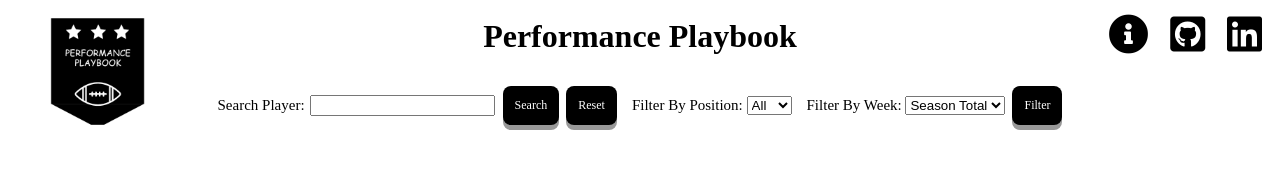
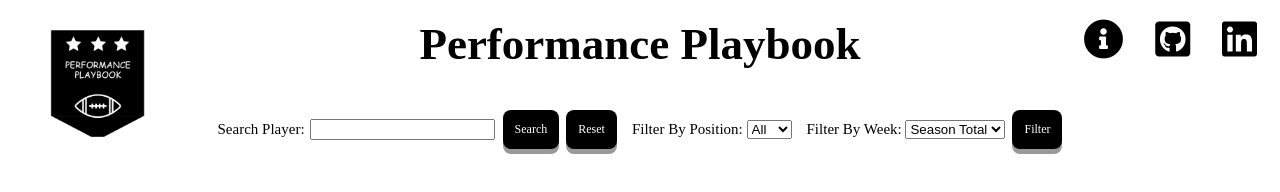
Before and after one commit to aciffone23/Fantasy-Football-Stat-Tracker, a website built with webpack: page index.html in a window 1280 px wide. Built offline with nearby package versions, Linux system fonts and the light colour scheme; no server answers; a web font is replaced by a local one.

Commit message:
minor changes

```diff
--- a/src/index.js
+++ b/src/index.js
@@ -62,6 +62,7 @@ function showModalInfo() {
             <p>4. The results will be displayed below the filter dropdowns.</p>
             <p>5. The reset button clears the search to reload the data. </p>
             <p>6. Click on a players name to get a more detailed view of his stats. </p>
+            <p>7. You can click on the legend circles in the Season Stats graph to toggle the stats.</p>
             <button id="close-modal" class="close">&times;</button>
         </div>
     `;
--- a/src/scripts/lineChart.js
+++ b/src/scripts/lineChart.js
@@ -164,7 +164,8 @@ export function lineChart(data, topPlayerData) {
             d3.select(`#${d.name}`).style('opacity', newOpacity);
             d3.selectAll(`.${d.name}`).style('opacity', newOpacity);
             d.active = isActive;
-        });
+    });
+
     legend.append('text')
         .attr('x', width - 60)
         .attr('y', 9)
--- a/src/styles/header.scss
+++ b/src/styles/header.scss
@@ -8,6 +8,7 @@
 .header h1 {
     margin-top: 10px;
     font-family: "Trajan Pro", serif;
+    font-size: 45px;
 }
 
 nav {
@@ -56,7 +57,7 @@ nav {
 .fab {
     color: black;
     padding: 8px 12px 8px 14px;
-    margin: -5px -5px;
+    // margin: -5px -5px;
     border: 0.5px solid white;
     border-radius: 5px;
     background-color: white;
--- a/src/styles/modals.scss
+++ b/src/styles/modals.scss
@@ -2,7 +2,6 @@
     font-size: 25px;
     color: black;
     padding: 8px 12px 8px 14px;
-    margin: -5px -5px;
     border: 0.5px solid white;
     border-radius: 5px;
     background-color: white;
```
Also changed, not shown: dist/main.css, dist/main.js.
